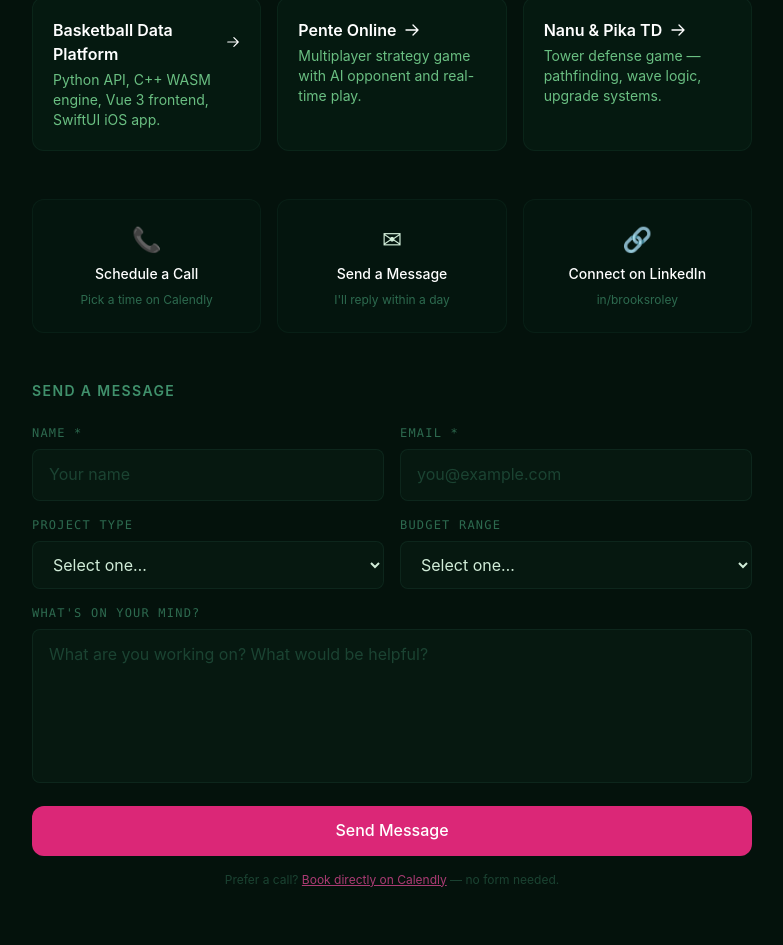
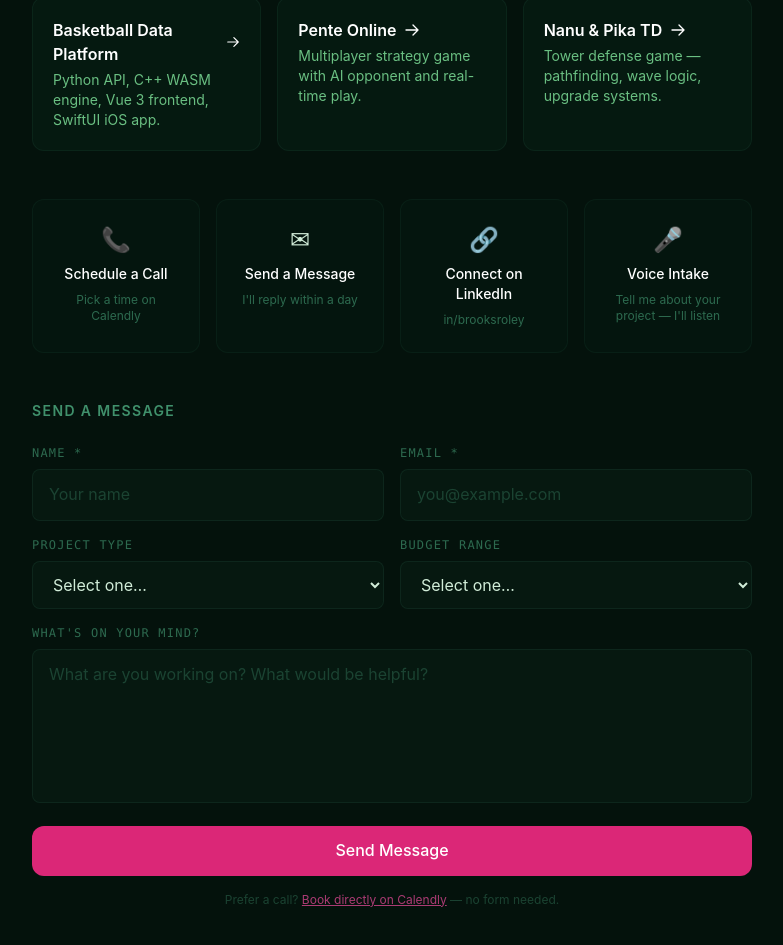
Before and after one commit to brooksRoley/zero-next, a Next.js app: page /consulting in a window 1280 px wide. Shown: the part 1478-2423 px from the top of the page, without its empty margins (248-1031 px from the left). Built offline with nearby package versions, Linux system fonts and the light colour scheme.

Commit message:
feat: add Voice Intake tile to consulting connect row
Surface the fully-built /intake voice-capture page from the consulting
funnel. The connect row widens from 3 to 4 tiles (2x2 on tablet, 4-across
on desktop), with the new tile using client-side Link routing and a
tracked intake_open event.

```diff
--- a/src/pages/consulting.tsx
+++ b/src/pages/consulting.tsx
@@ -291,8 +291,8 @@ export default function Consulting() {
             </div>
           </section>
 
-          {/* ── Three ways to connect ── */}
-          <section className="mb-12 grid grid-cols-1 sm:grid-cols-3 gap-4">
+          {/* ── Ways to connect ── */}
+          <section className="mb-12 grid grid-cols-1 sm:grid-cols-2 lg:grid-cols-4 gap-4">
             <a
               href="https://calendly.com/brooksroley/"
               target="_blank"
@@ -324,6 +324,16 @@ export default function Consulting() {
               <span className="text-sm font-medium text-white">Connect on LinkedIn</span>
               <span className="text-xs text-forest-500">in/brooksroley</span>
             </a>
+
+            <Link
+              href="/intake"
+              onClick={() => track('intake_open', { location: 'connect_tile' })}
+              className="flex flex-col items-center gap-2 rounded-xl border border-forest-800/50 bg-forest-900/30 hover:border-forest-700/60 p-6 text-center transition-all"
+            >
+              <span className="text-2xl">&#127908;</span>
+              <span className="text-sm font-medium text-white">Voice Intake</span>
+              <span className="text-xs text-forest-500">Tell me about your project &mdash; I&apos;ll listen</span>
+            </Link>
           </section>
 
           {/* ── Contact Form ── */}
```
